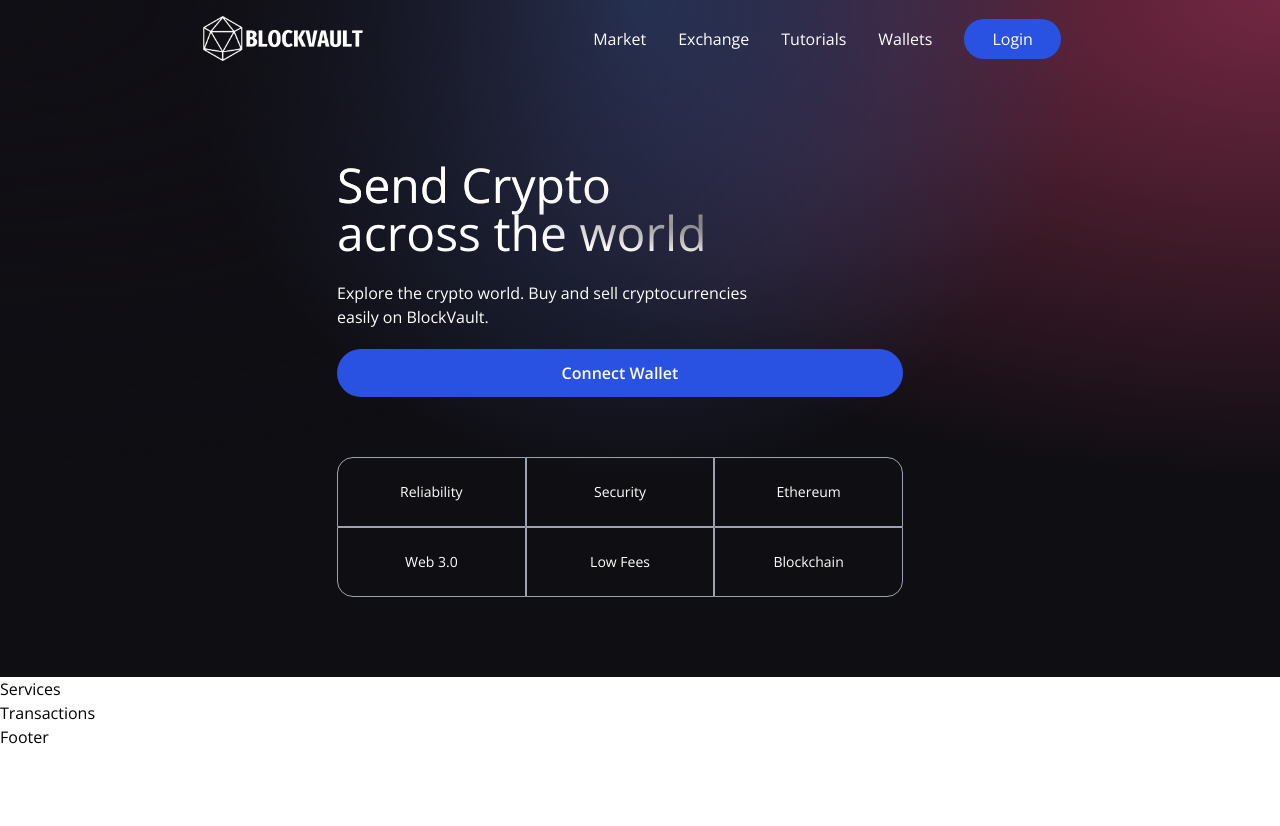
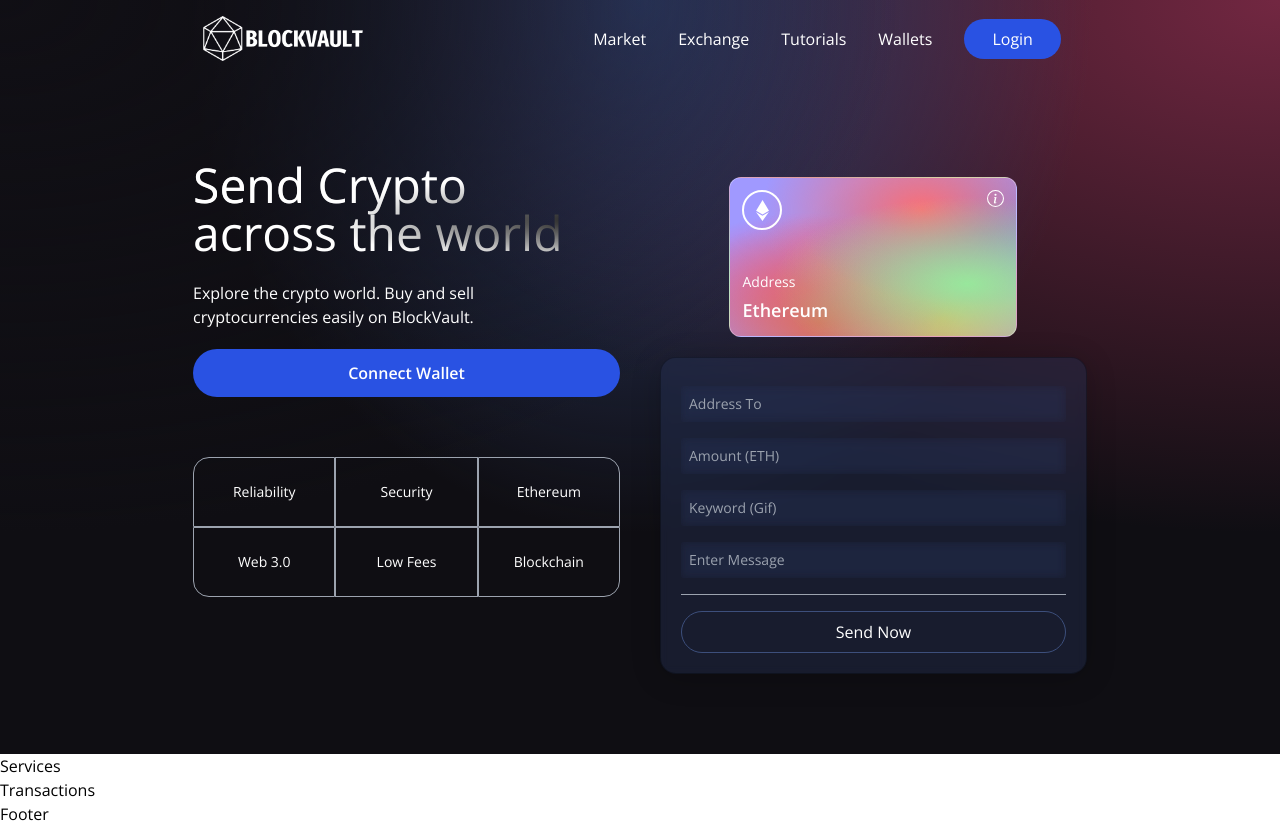
Before and after one commit to sanyam810/blockVault, a React (Vite) app in the folder client/: page / in a window 1280 px wide. Before the commit the page ends 800 px from the top, so only its background shows below. Built offline with nearby package versions, Linux system fonts and the light colour scheme.

Commit message:
styled welcome layout, also updated tailwind.config file

```diff
--- a/client/src/components/Loader.jsx
+++ b/client/src/components/Loader.jsx
@@ -1,6 +1,8 @@
 const Loader=()=>{
     return (
-        <h1>Loader</h1>
+        <div className="flex justify-center items-center py-3">
+            <div className="animate-spin rounded-full h-32 w-32 border-b-2 border-red-700"></div>
+        </div>
     );
 }
 
--- a/client/src/components/Welcome.jsx
+++ b/client/src/components/Welcome.jsx
@@ -6,6 +6,16 @@
 
 const commonStyles = "min-h-[70px] sm:px-0 px-2 sm:min-w-[120px] flex justify-center items-center border-[0.5px] border-gray-400 text-sm font-light text-white";
 
+const Input = ({placeholder,name,type,value,handleChange}) =>(
+    <input
+        placeholder={placeholder}
+        type={type}
+        step="0.0001"
+        value={value}
+        onChange={(e)=>handleChange(e,name)}
+        className="my-2 w-full rounded-sm p-2 outline-none bg-transparent text-white border-none text-sm white-glassmorphism"
+    />
+);
 
 const Welcome=()=>{
 
@@ -13,10 +23,14 @@
 
     }
 
+    const handleSubmit=()=>{
+
+    }
+
     return (
         <div className="flex w-full justify-center items-center">
-            <div className="flex md:flex-row flex-col items-start justify-between md:p-20 py-12 px-4">
-                <div className="flex flex-1 justify-start flex-col md:mr-10">
+            <div className="flex mf:flex-row flex-col items-start justify-between md:p-20 py-12 px-4">
+                <div className="flex flex-1 justify-start flex-col mf:mr-10">
                     <h1 className="text-3xl sm:text-5xl text-white text-gradient py-1">
                         Send Crypto <br/> across the world
                     </h1>
@@ -51,6 +65,50 @@
                         </div>
                     </div>
                 </div>
+
+                <div className="flex flex-col flex-1 items-center justify-start w-full mf:mt-0 mt-10">
+                    <div className="p-3 justify-end items-start flex-col rounded-xl h-40 sm:w-72 w-full my-5 eth-card white-glassmorphism">
+                        <div className="flex justify-between flex-col w-full h-full">
+                            <div className="flex justify-between items-start">
+                                <div className="w-10 h-10 rounded-full border-2 border-white flex justify-center items-center">
+                                    <SiEthereum fontSize={21} color="#fff"/>
+                                </div>
+                                <BsInfoCircle fontSize={17} color="#fff"/>
+                            </div>
+                            <div>
+                                <p className="text-white font-light text-sm">
+                                    Address
+                                </p>
+                                <p className="text-white font-semibold text-lg mt-1">
+                                    Ethereum
+                                </p>
+                            </div>
+                        </div>
+                    </div>
+
+                    <div className="p-5 sm:97 w-full flex flex-col justify-start items-center blue-glassmorphism">
+                        <Input placeholder="Address To" name="addressTo" type="text" handleChange={()=>{}}/>
+                        <Input placeholder="Amount (ETH)" name="amount" type="number" handleChange={()=>{}}/>
+                        <Input placeholder="Keyword (Gif)" name="Keyword" type="text" handleChange={()=>{}}/>
+                        <Input placeholder="Enter Message" name="message" type="text" handleChange={()=>{}}/>
+
+                        <div className="h-[1px] w-full bg-gray-400 my-2"/>
+
+                        {false ? (
+                            <Loader/>
+                        ):(
+                            <button
+                                type="button"
+                                onClick={handleSubmit}
+                                className="text-white w-full mt-2 border-[1px] p-2 border-[#3d4f7c] rounded-full cursor-pointer"
+                            >
+                                Send Now
+                            </button>
+                        )}
+                    </div>
+
+                </div>
+
             </div>
         </div>
     );
--- a/client/tailwind.config.js
+++ b/client/tailwind.config.js
@@ -1,8 +1,35 @@
-/** @type {import('tailwindcss').Config} */
 module.exports = {
-  content: ["./src/**/*.{html,jsx}"],
+  purge: ["./src/**/*.{js,jsx,ts,tsx}", "./public/index.html"],
+  mode: "jit",
+  darkMode: false, // or 'media' or 'class'
   theme: {
+    fontFamily: {
+      display: ["Open Sans", "sans-serif"],
+      body: ["Open Sans", "sans-serif"],
+    },
+    extend: {
+      screens: {
+        mf: "990px",
+      },
+      keyframes: {
+        "slide-in": {
+          "0%": {
+            "-webkit-transform": "translateX(120%)",
+            transform: "translateX(120%)",
+          },
+          "100%": {
+            "-webkit-transform": "translateX(0%)",
+            transform: "translateX(0%)",
+          },
+        },
+      },
+      animation: {
+        "slide-in": "slide-in 0.5s ease-out",
+      },
+    },
+  },
+  variants: {
     extend: {},
   },
   plugins: [],
-}
+};
```
